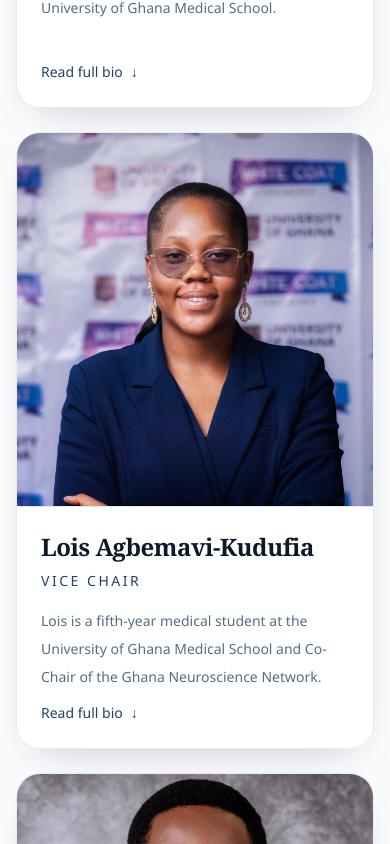
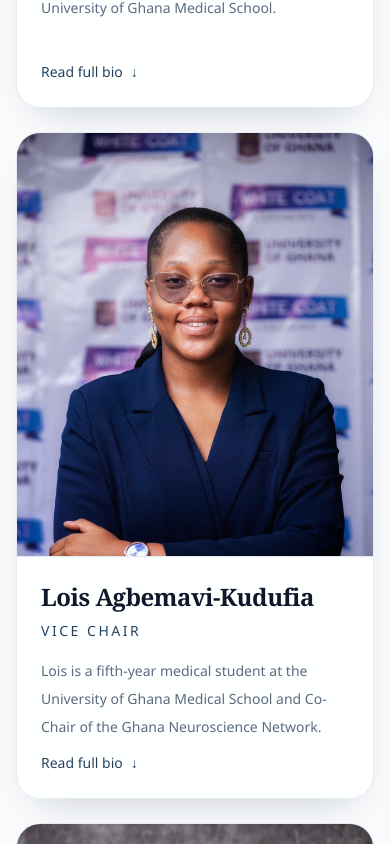
Before and after one commit to darkobhp/GNNet, a Next.js app: page / in a window 390 px wide. Shown: the part 7960-8804 px from the top of the page. Built offline with nearby package versions, Linux system fonts and the light colour scheme.

Commit message:
Improve team image loading on mobile

```diff
--- a/app/page.tsx
+++ b/app/page.tsx
@@ -180,7 +180,10 @@ export default function HomePage() {
                       delay={(index % 4) * 80}
                       className="h-full"
                     >
-                      <TeamCard member={member} />
+                      <TeamCard
+                        member={member}
+                        eagerImage={group.name === "Leadership"}
+                      />
                     </Reveal>
                   ))}
                 </div>
--- a/components/TeamCard.tsx
+++ b/components/TeamCard.tsx
@@ -6,6 +6,7 @@ import type { TeamMember } from "@/data/site";
 
 type TeamCardProps = {
   member: TeamMember;
+  eagerImage?: boolean;
 };
 
 const SENTENCE_ABBREVIATIONS = ["Dr.", "Mr.", "Mrs.", "Ms.", "Prof."];
@@ -30,7 +31,7 @@ function getBioPreview(bio: string) {
   return preview.trim();
 }
 
-export function TeamCard({ member }: TeamCardProps) {
+export function TeamCard({ member, eagerImage = false }: TeamCardProps) {
   const [isExpanded, setIsExpanded] = useState(false);
   const previewBio = getBioPreview(member.bio);
   const hasMoreBio = previewBio !== member.bio.trim();
@@ -41,8 +42,10 @@ export function TeamCard({ member }: TeamCardProps) {
         <Image
           src={member.image}
           alt={`${member.photoType === "placeholder" ? "Profile placeholder" : "Headshot"} for ${member.name}`}
-          fill
-          className="media-lift object-cover"
+          width={900}
+          height={945}
+          loading={eagerImage ? "eager" : "lazy"}
+          className="media-lift h-full w-full object-cover"
           sizes="(min-width: 1280px) 22vw, (min-width: 768px) 44vw, 100vw"
         />
       </div>
```
